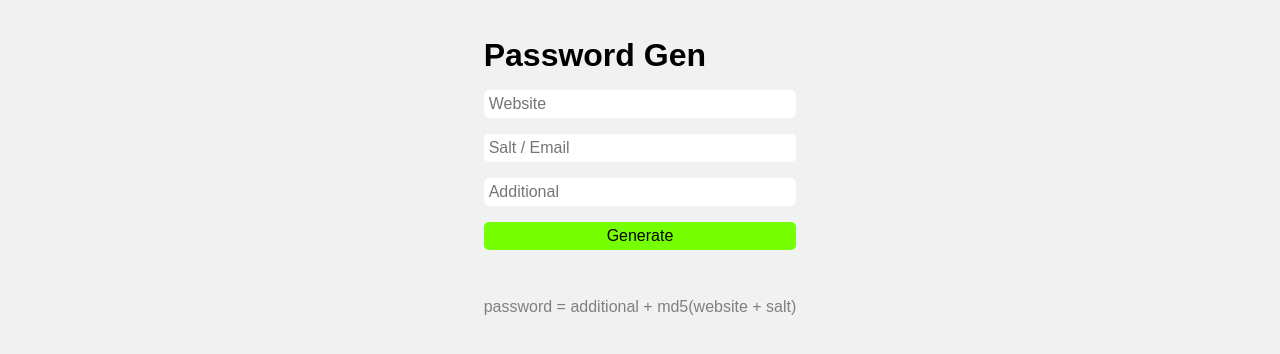
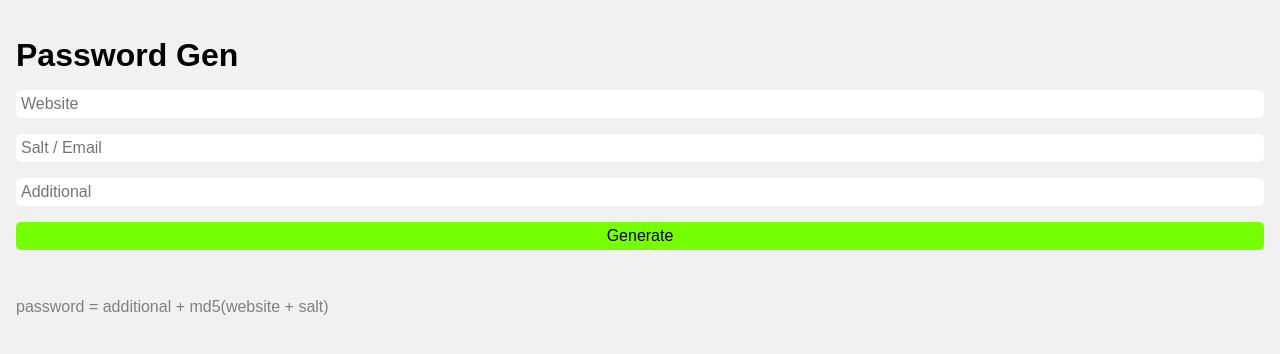
Before and after one commit to wenyuzhao/wenyuzhao.github.io, a Jekyll site: the page password.html, which Jekyll copies as it is, in a window 1280 px wide. Shown: the top 354 px of the page. Built offline with Jekyll 4.4.1, drawn with Linux system fonts in a browser that asks for light colours; Markdown is read by kramdown in place of the engine named in the settings.

Commit message:
Update password.html

```diff
--- a/password.html
+++ b/password.html
@@ -11,7 +11,7 @@
                 padding: 0; margin: 0;
                 display: flex;
                 flex-direction: column;
-                align-items: center;
+                align-items: stretch;
                 font-family: Arial, Helvetica, sans-serif;
                 background-color: #f1f1f1;
                 overflow: auto;
@@ -22,7 +22,6 @@
                 align-items: stretch;
                 padding: 1rem;
                 min-width: 7cm;
-                max-width: 10cm;
             }
             main * {
                 margin-bottom: 1rem;
```
